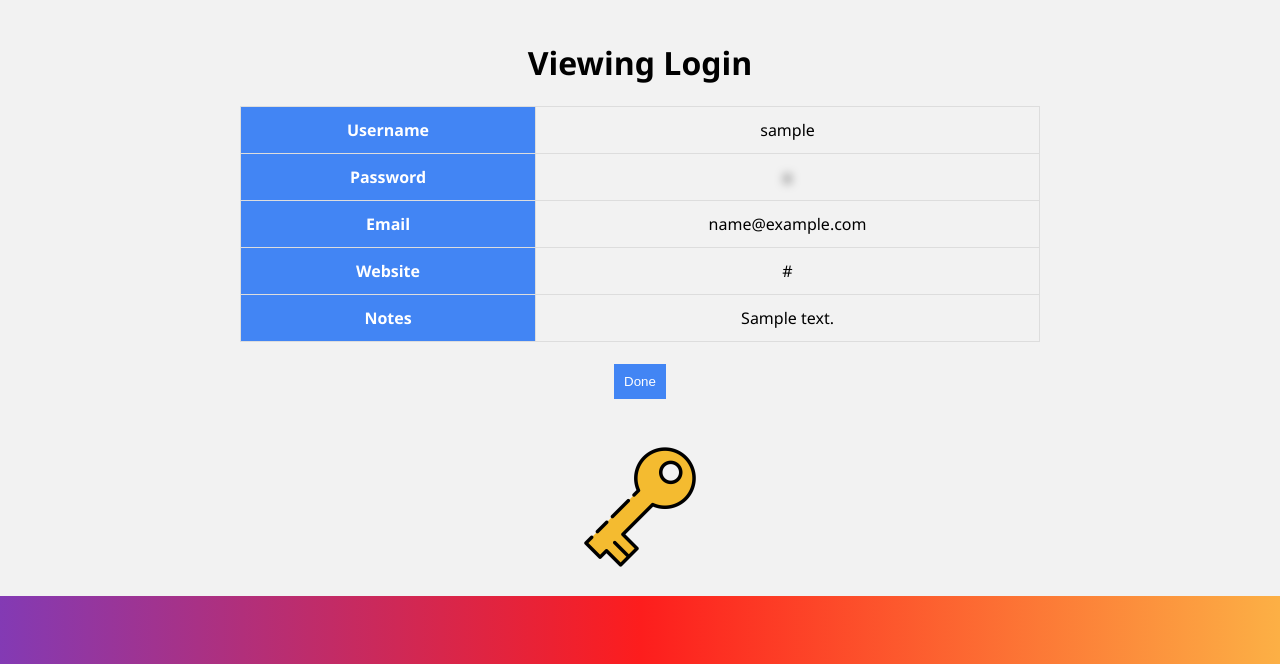
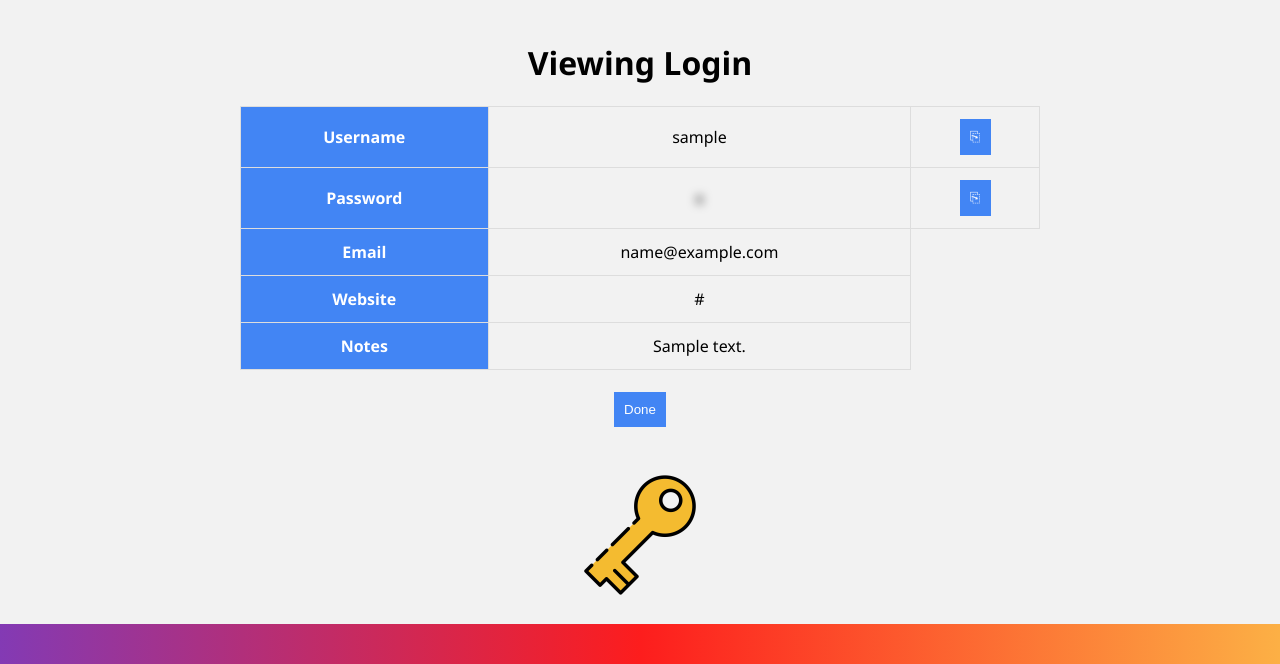
Before and after one commit to garrywashere/password-manager, a Flask app: template templates/view-login.html in a window 1280 px wide. Shown: the part 45-709 px from the top of the page. Run offline with Flask 3, Linux system fonts and the light colour scheme; the template is opened without the code that fills it: most values are stand-ins (such as "Sample title", 1, 10 or a date in 2020).

Commit message:
added copy to clipboard
- fixed broken js in password-generator template

```diff
--- a/static/scripts/script.js
+++ b/static/scripts/script.js
@@ -83,3 +83,32 @@ function generatePassword() {
     const passOutput = document.getElementById("pass");
     passOutput.textContent = password.join("");
 }
+
+function copy(id) {
+    // Find the <p> tag with id "username"
+    var usernameElement = document.getElementById(id);
+
+    // Check if the element exists
+    if (usernameElement) {
+        // Create a range and select the text content
+        var range = document.createRange();
+        range.selectNode(usernameElement);
+
+        // Create a selection and add the range
+        var selection = window.getSelection();
+        selection.removeAllRanges();
+        selection.addRange(range);
+
+        // Copy the selected text to the clipboard
+        document.execCommand("copy");
+
+        // Clear the selection
+        selection.removeAllRanges();
+
+        // Optionally, you can provide feedback to the user
+        alert("Copied.");
+    } else {
+        // The element with id "username" was not found
+        console.error("Element not found.");
+    }
+}
--- a/templates/password-generator.html
+++ b/templates/password-generator.html
@@ -1,7 +1,7 @@
 {% extends "template.html" %} {% block main %}
 
 <h1>Password Generator</h1>
-<form class="box" action="javascritpt:;" onsubmit="generatePassword()">
+<form class="box" action="javasript:;" onsubmit="generatePassword()">
     <h2>Please input your desired parameters</h2>
     <label for="length">Length:</label>
     <input
--- a/templates/view-login.html
+++ b/templates/view-login.html
@@ -5,11 +5,13 @@
 <table class="table">
     <tr>
         <th>Username</th>
-        <td>{{ cred.username }}</td>
+        <td id="username">{{ cred.username }}</td>
+        <td><button title="Copy to Clipboard" onclick="copy('username')">⎘</button></td>
     </tr>
     <tr>
         <th>Password</th>
-        <td class="secret">{{ cred.password }}</td>
+        <td id="password" class="secret">{{ cred.password }} </td>
+        <td><button title="Copy to Clipboard" onclick="copy('password')">⎘</button></td>
     </tr>
     {% if cred.email %}
     <tr>
```
